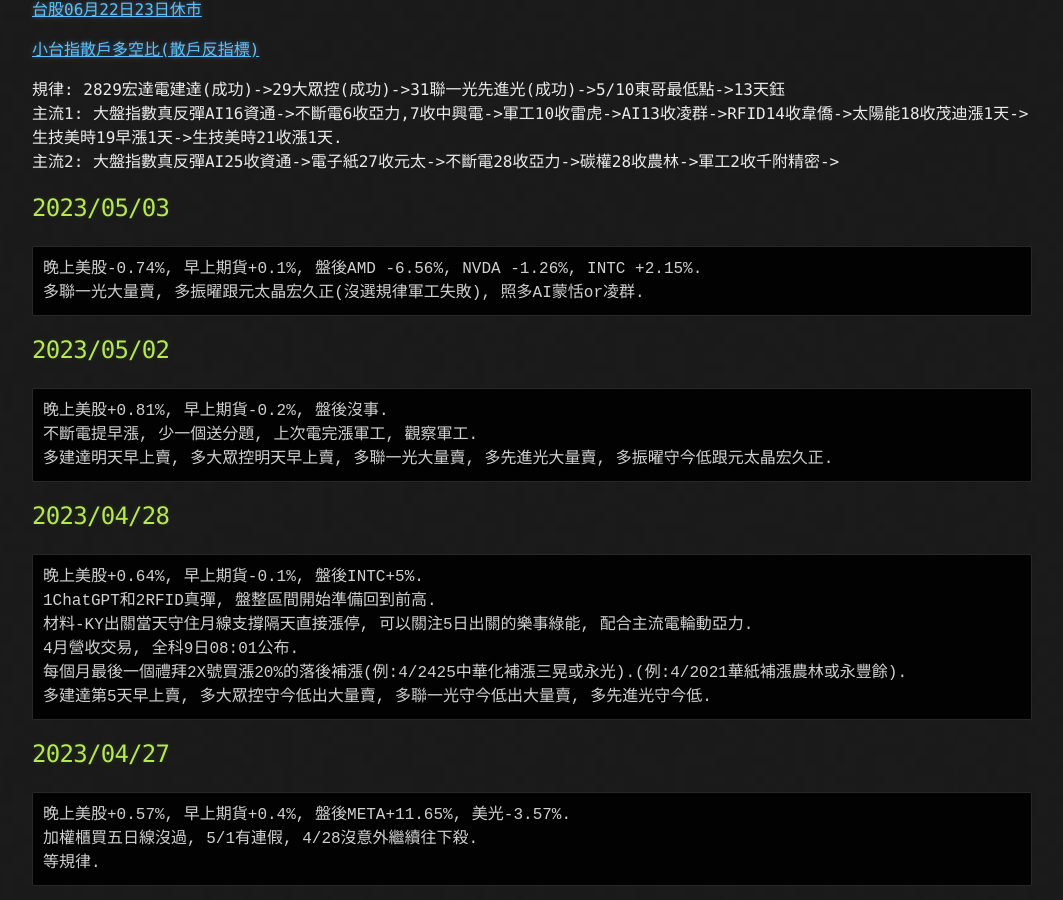
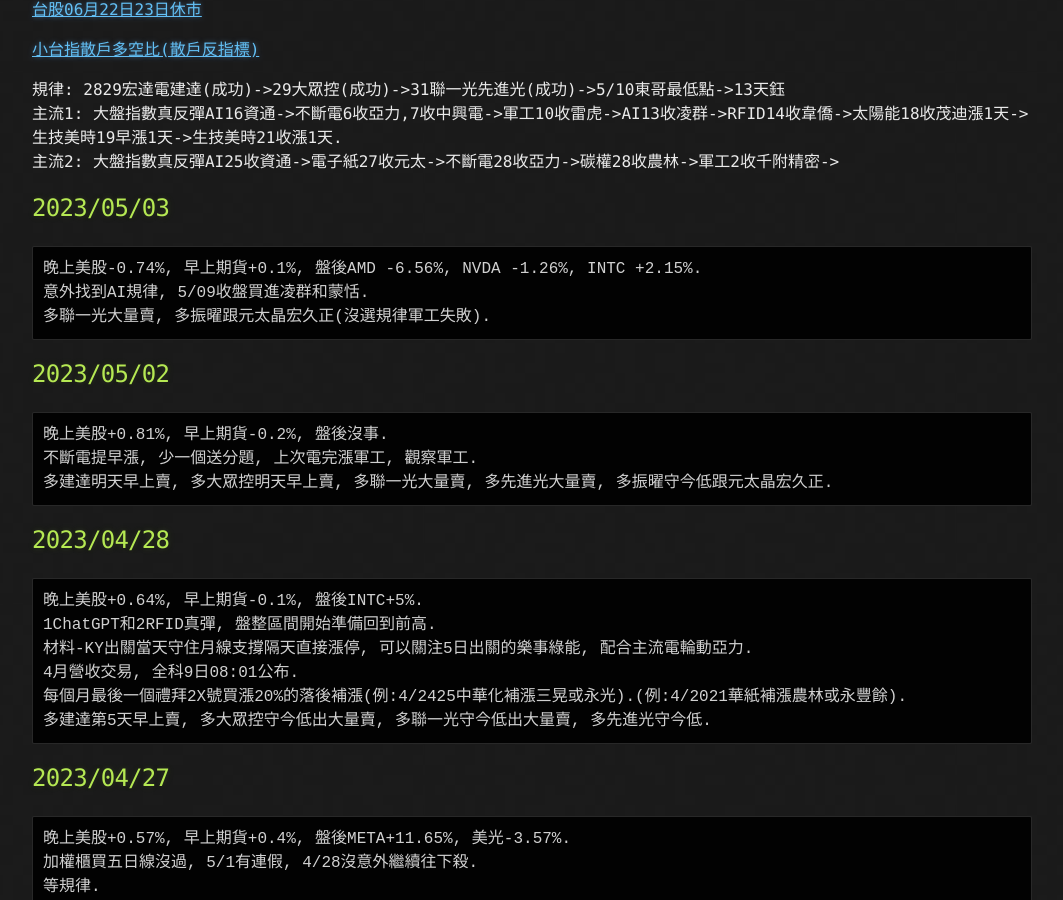
Before and after one commit to lepg5487/Stock_God, a Jekyll site: the page built from index.md, in a window 1280 px wide and 900 px high, scrolled down 460 px. Shown: the whole window, without its empty margins (108-1171 px from the left). Built offline with Jekyll 4.4.1, drawn with Linux system fonts in a browser that asks for light colours; our own code applies the rules of GitHub Pages for plain Markdown files.

Commit message:
Update index.md

````diff
--- a/index.md
+++ b/index.md
@@ -23,7 +23,8 @@
 ## 2023/05/03
 ```
 晚上美股-0.74%, 早上期貨+0.1%, 盤後AMD -6.56%, NVDA -1.26%, INTC +2.15%.
-多聯一光大量賣, 多振曜跟元太晶宏久正(沒選規律軍工失敗), 照多AI蒙恬or凌群.
+意外找到AI規律, 5/09收盤買進凌群和蒙恬.
+多聯一光大量賣, 多振曜跟元太晶宏久正(沒選規律軍工失敗).
 ```
 
 ## 2023/05/02
````
